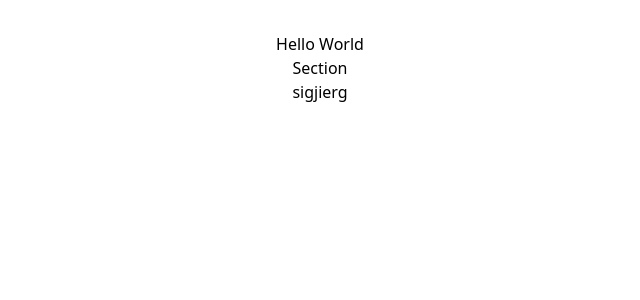
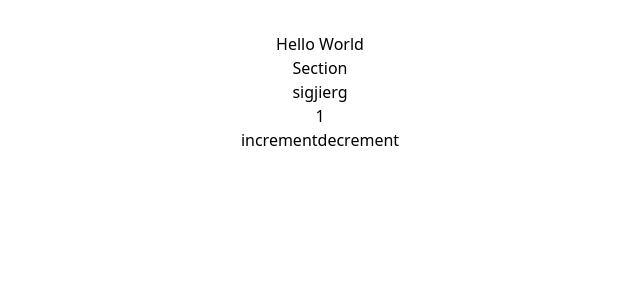
Before and after one commit to PlatenPrime/react-typescript-hub, a React (Vite) app: page / in a window 1280 px wide. Shown: the top 300 px of the page, without its empty margins (320-960 px from the left). Built offline with nearby package versions, Linux system fonts and the light colour scheme.

Commit message:
31.05.2024

```diff
--- a/src/tutorials/DaveGray/Typescript/12.ReactStart/Index.tsx
+++ b/src/tutorials/DaveGray/Typescript/12.ReactStart/Index.tsx
@@ -2,6 +2,7 @@ import React from 'react'
 
 import Heading from './components/Heading'
 import Section from './components/Section'
+import Counter from './components/Counter'
 
 
 
@@ -14,6 +15,7 @@ export default function Index() {
             <Section title="Section">
                 sigjierg
             </Section>
+            <Counter />
 
         </>
     )
--- /dev/null
+++ b/src/tutorials/DaveGray/Typescript/12.ReactStart/components/Counter.tsx
@@ -0,0 +1,23 @@
+import { useState } from 'react'
+
+export default function Counter() {
+
+
+    const [count, setCount] = useState<number>(1)
+
+
+    return (
+        <>
+            <h1>{count}</h1>
+
+            <button
+                onClick={() => setCount(prev => prev + 1)}>
+                increment
+            </button>
+            <button
+                onClick={() => setCount(prev => prev - 1)}>
+                decrement
+            </button>
+        </>
+    )
+}
```
